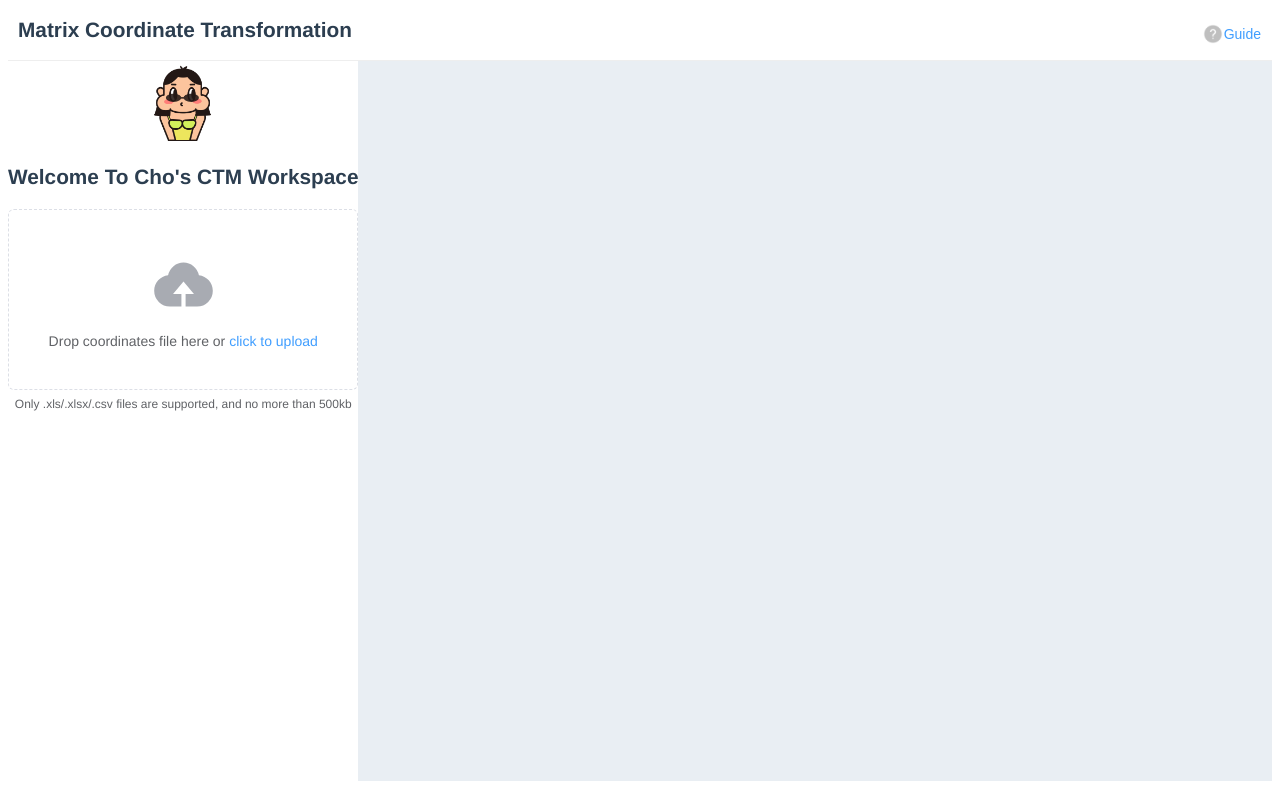
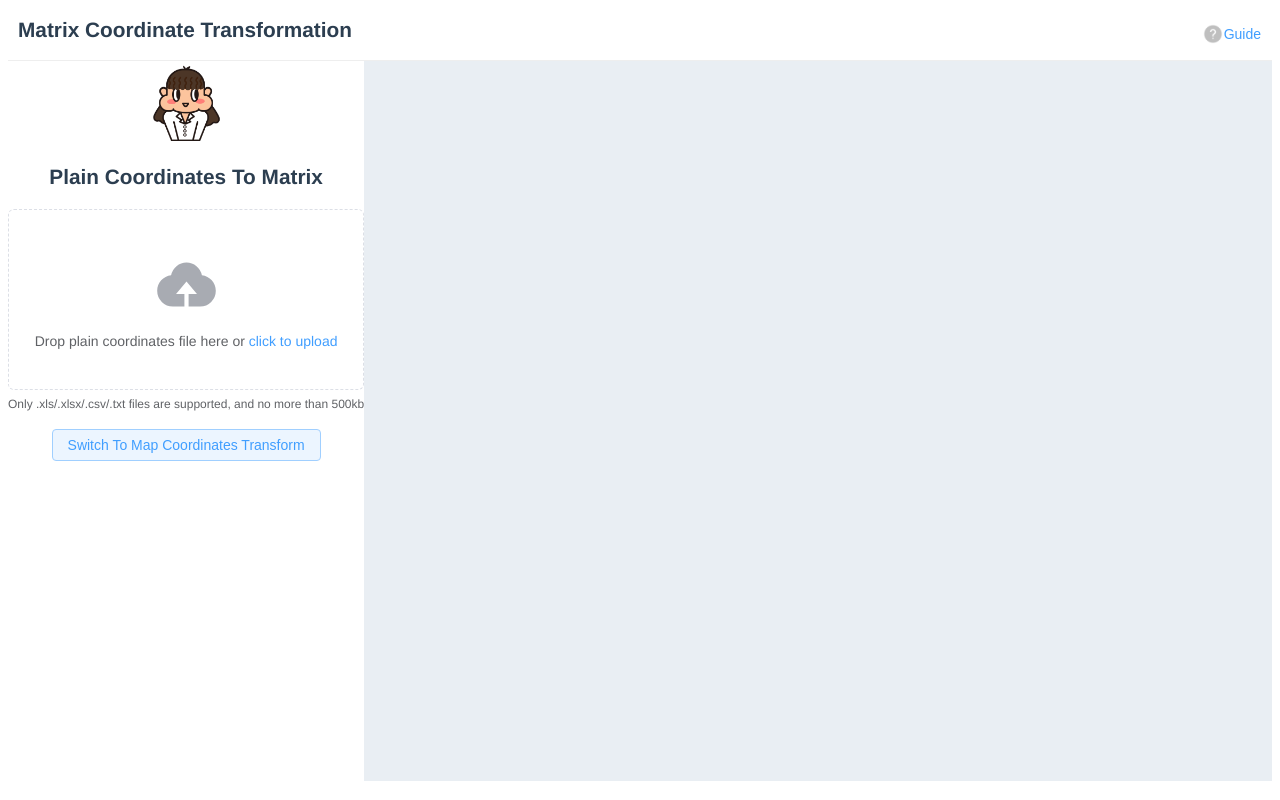
Before and after one commit to xuben9/new_cho_front, a Vue app: page /ctm in a window 1280 px wide. Built offline with nearby package versions, Linux system fonts and the light colour scheme.

Commit message:
mapCoor and downloadrotated

```diff
--- a/src/components/Mtn.vue
+++ b/src/components/Mtn.vue
@@ -4,7 +4,7 @@
     <el-container>
       <el-aside>
         <img alt="hello" src="../assets/icon_left_corner.png" />
-        <div class="title">Welcome To Cho's MTC Workspace</div>
+        <div class="title">Matrix To Coordinates</div>
         <div id="upload">
           <el-upload
             class="upload-demo"
@@ -19,11 +19,13 @@
             </div>
             <template #tip>
               <div class="el-upload__tip">
-                Only .xls/.xlsx/.csv files are supported, and no more than 500kb
+                Only .xls/.xlsx/.csv/.txt files are supported, and no more than
+                500kb
               </div>
             </template>
           </el-upload>
         </div>
+        <div class="buttonGroup">
           <el-button
             id="downloadbutton"
             @click="downloadfile"
@@ -32,8 +34,17 @@
             v-if="isShow"
             >Click to download coordinates Files</el-button
           >
+          <el-button
+            id="downloadRotate"
+            @click="downloadRotate"
+            type="primary"
+            plain
+            v-if="isRotate"
+            >Click to download rotated coordinates Files</el-button
+          >
+        </div>
         <div id="rotation" v-if="isShow">
-          <span>Anticlockwise rotation</span>
+          <span>Counterclockwise rotation</span>
           <el-input-number
             id="input_angle"
             v-model="angle"
@@ -64,7 +75,9 @@ export default {
       coordinates: {},
       filename: {},
       isShow: false,
+      isRotate: false,
       angle: 0,
+      coordinatesRotate: {},
     };
   },
   methods: {
@@ -102,13 +115,14 @@ export default {
         coordinates: this.coordinates,
         rotateDegree: this.angle,
       };
+      this.isRotate = true;
       console.log(this.angle);
       console.log(this.coordinates);
       this.$axios
         .post("/dd", params)
         .then((response) => {
           console.log(response);
-          var coordinatesRotate = response.data.coordinates;
+          this.coordinatesRotate = response.data.coordinates;
           var chartDom = document.getElementById("mianpage");
           var myChart = echarts.init(chartDom);
           myChart.setOption({
@@ -117,11 +131,27 @@ export default {
             series: [
               {
                 symbolSize: 20,
-                data: coordinatesRotate,
+                data: this.coordinatesRotate,
                 type: "line",
               },
             ],
           });
+        })
+        .catch(function (error) {
+          console.log(error);
+        });
+    },
+    downloadRotate() {
+      var params = {
+        coordinates: this.coordinatesRotate,
+      };
+      this.$axios
+        .post("/ff", params)
+        .then((response) => {
+          console.log(response);
+          window.location.href =
+            "http://localhost:8086/cho/downloadfile/" +
+            response.data.filenameRotate;
         })
         .catch(function (error) {
           console.log(error);
@@ -186,4 +216,13 @@ export default {
 img {
   height: calc(10vh);
 }
+.buttonGroup {
+  display: flex;
+  align-items: center;
+  justify-content: center;
+  flex-direction: column;
+}
+.el-button {
+  margin-top: 1vh;
+}
 </style>
--- a/src/views/About.vue
+++ b/src/views/About.vue
@@ -3,9 +3,10 @@
     <!-- <el-header>Welcome to CHO's project</el-header> -->
     <el-container>
       <el-aside>
-        <img alt="hello" src="../assets/icon_top_corner.png" />
-        <div class="title">Welcome To Cho's CTM Workspace</div>
-        <div id="upload">
+        <img alt="hello" src="../assets/icon_left_corner.png" />
+        <div class="title" v-if="plainCoor">Plain Coordinates To Matrix</div>
+        <div class="title" v-if="mapCoor">Map Coordinates To Matrix</div>
+        <div id="upload" v-if="plainCoor">
           <el-upload
             class="upload-demo"
             drag
@@ -15,15 +16,53 @@
           >
             <el-icon class="el-icon--upload"><upload-filled /></el-icon>
             <div class="el-upload__text">
-              Drop coordinates file here or <em>click to upload</em>
+              Drop plain coordinates file here or <em>click to upload</em>
             </div>
             <template #tip>
               <div class="el-upload__tip">
-                Only .xls/.xlsx/.csv files are supported, and no more than 500kb
+                Only .xls/.xlsx/.csv/.txt files are supported, and no more than
+                500kb
               </div>
             </template>
           </el-upload>
         </div>
+        <div id="upload" v-if="mapCoor">
+          <el-upload
+            class="upload-demo"
+            drag
+            action="http://localhost:8086/cho/ee"
+            multiple
+            :on-success="handleResp"
+          >
+            <el-icon class="el-icon--upload"><upload-filled /></el-icon>
+            <div class="el-upload__text">
+              Drop map coordinates file here or <em>click to upload</em>
+            </div>
+            <template #tip>
+              <div class="el-upload__tip">
+                Only .xls/.xlsx/.csv/.txt files are supported, and no more than
+                500kb
+              </div>
+            </template>
+          </el-upload>
+        </div>
+        <div class="buttonGroup">
+          <el-button
+            id="switchCoorKind"
+            @click="switchCoorKind"
+            type="primary"
+            v-if="mapCoor"
+            plain
+            >Switch To Plain Coordinates Transform</el-button
+          >
+          <el-button
+            id="switchCoorKind"
+            @click="switchCoorKind"
+            type="primary"
+            v-if="plainCoor"
+            plain
+            >Switch To Map Coordinates Transform</el-button
+          >
           <el-button
             id="downloadbutton"
             @click="downloadfile"
@@ -32,10 +71,11 @@
             v-if="isShow"
             >Click to download matrix Files</el-button
           >
+        </div>
       </el-aside>
       <el-container>
         <el-main id="mianpage">
-          <table class="matrix">
+          <table class="matrix" v-if="isShow">
             <tr class="tableRow" v-for="item in matrix" :key="item.key">
               <td v-for="value in item" :key="value">{{ value }}</td>
             </tr>
@@ -58,6 +98,8 @@ export default {
       isShow: false,
       mainHeight: {},
       mainWidth: {},
+      plainCoor: true,
+      mapCoor: false,
     };
   },
   methods: {
@@ -87,6 +129,11 @@ export default {
     },
     showdownloadbutton() {
       this.isShow = true;
+    },
+    switchCoorKind() {
+      this.plainCoor = !this.plainCoor;
+      this.mapCoor = !this.mapCoor;
+      this.isShow = false;
     },
   },
   mounted: function () {
@@ -125,4 +172,13 @@ table {
 img {
   height: calc(10vh);
 }
+.buttonGroup {
+  display: flex;
+  align-items: center;
+  justify-content: center;
+  flex-direction: column;
+}
+.el-button {
+  margin-top: 1vh;
+}
 </style>
--- a/src/views/Index.vue
+++ b/src/views/Index.vue
@@ -1,6 +1,6 @@
 <template>
+  <img alt="hello" src="../assets/icon_left_corner.png" />
   <div class="index">
-    <!-- <img alt="Vue logo" src="../assets/logo.png"> -->
     <!-- <HelloWorld msg="Welcome to Your Vue.js App"/> -->
     <router-link to="/mtc">
       <!-- <img alt="matrix to coordinates" src="../assets/index_matrix.png" /> -->
@@ -14,7 +14,7 @@
     <div style="width:5% "></div>
     <router-link to="/tsp">
       <!-- <img alt="coordinates to matrix" src="../assets/index-matrix-a.png" /> -->
-      <div class="mtc">TSP Solutions Refference</div>
+      <div class="mtc">TSP Solutions Refferences</div>
     </router-link>
   </div>
 </template>
@@ -35,14 +35,14 @@ export default {
   width: 50px;
 }
 img {
-  height: 150px;
+  height: 30vh;
 }
 .index {
   display: flex;
   justify-content: center;
   align-items: center;
   align-content: center;
-  padding: 12rem 0;
+  padding: 5vh 0;
 }
 .index a {
   font-weight: bold;
```
Lines whose indentation alone changed are shown as unchanged.
